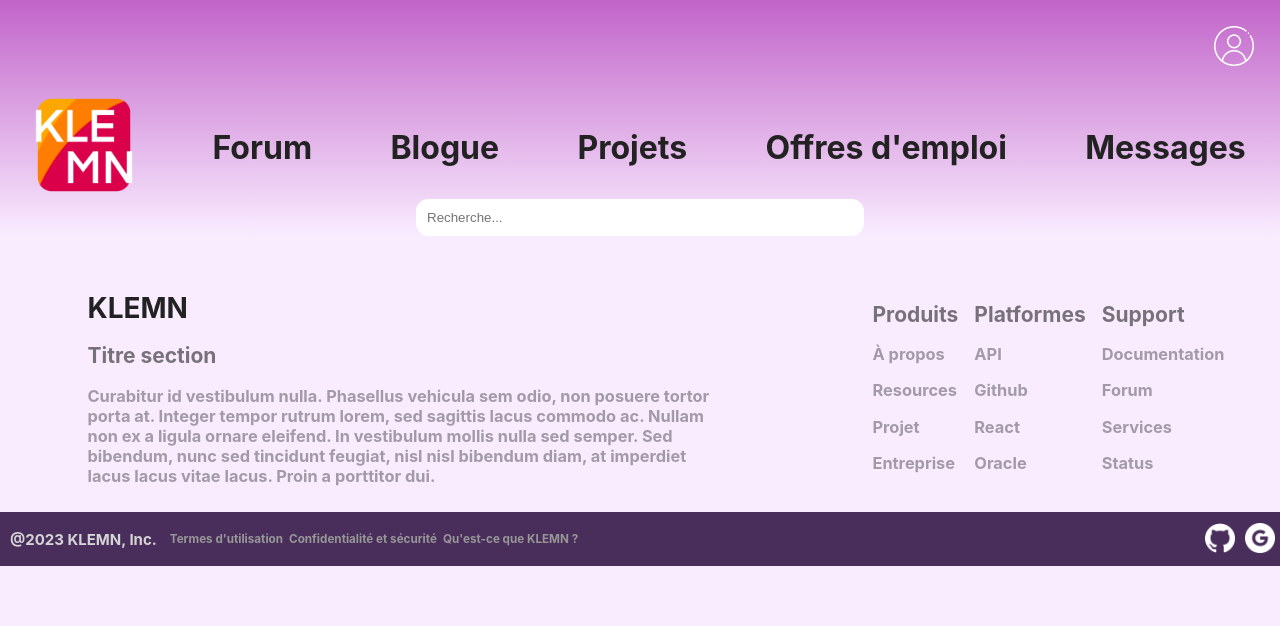
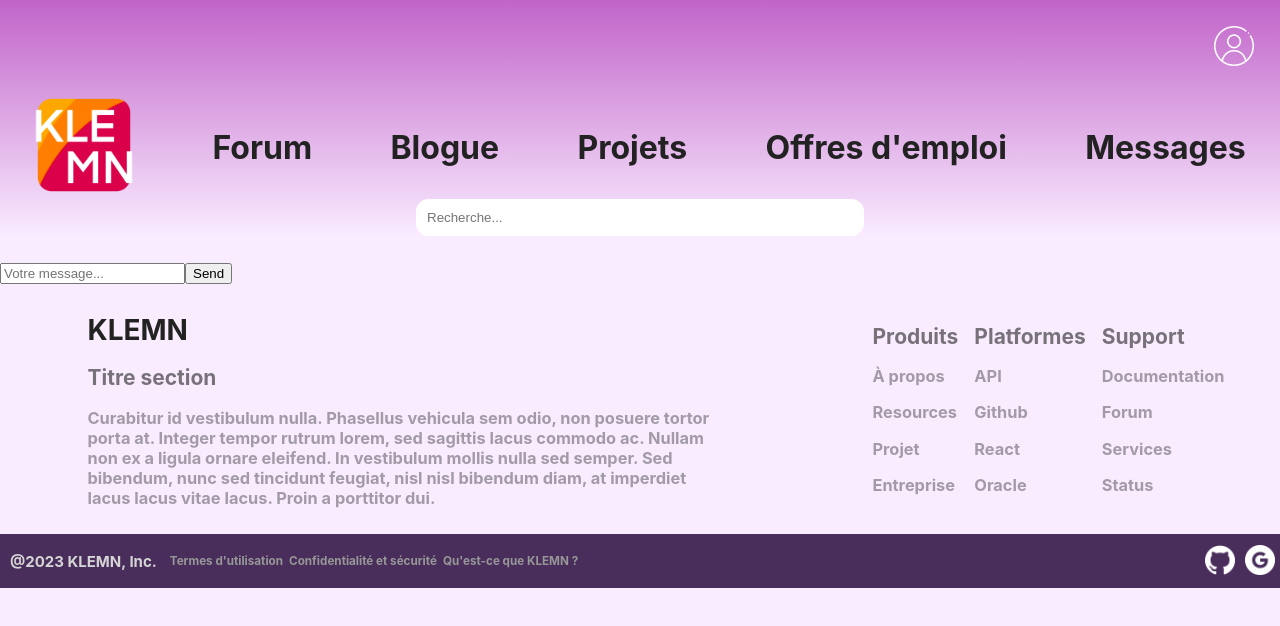
Before and after one commit to a23-b2b/projet-de-session-klemn, a React (Create React App) app: page /Chat in a window 1280 px wide. Shown: the top 626 px of the page. Built offline with nearby package versions, Linux system fonts and the light colour scheme.

Commit message:
creation de collection "messages" dans firebase cloud + access

```diff
--- a/package.json
+++ b/package.json
@@ -26,7 +26,9 @@
     "react-scripts": "5.0.1",
     "typescript": "^4.9.5",
     "web-vitals": "^2.1.4",
-    "winston": "^3.10.0"
+    "winston": "^3.10.0",
+    "workbox-core": "^7.0.0",
+    "workbox-window": "^7.0.0"
   },
   "scripts": {
     "start": "react-scripts start",
--- a/src/Layout.tsx
+++ b/src/Layout.tsx
@@ -8,6 +8,8 @@ import Forum from "./pages/Forum"
 import Projets from "./pages/Projets";
 import Landing from "./pages/Landing";
 import Profil from "./pages/Profil";
+import Chat from "./pages/Chat";
+
 
 function Layout() {
     return (
@@ -21,6 +23,7 @@ function Layout() {
                     <Route path="/forum" element={<Forum />} />
                     <Route path="/projets" element={<Projets />} />
                     <Route path="/profil/:username" element={<Profil />} />
+                    <Route path="/Chat" element={<Chat />} />
                 </Routes>
                 <Footer/>
             </BrowserRouter>
--- a/src/components/Header.tsx
+++ b/src/components/Header.tsx
@@ -55,7 +55,7 @@ function Header() {
 
                 <div>
                     {/* Lien page Offres d'emploi */}
-                    <Link to={'/projets'} className='link'>
+                    <Link to={'/Chat'} className='link'>
                         <h1>Messages</h1>
                     </Link>
                 </div>
--- a/src/firebase.ts
+++ b/src/firebase.ts
@@ -1,6 +1,12 @@
 // Import the functions you need from the SDKs you need
-import { initializeApp } from "firebase/app";
-import { getAuth } from "firebase/auth"
+import { getApp, initializeApp } from "firebase/app";
+import { getAuth } from "firebase/auth";
+import { getMessaging , getToken} from "firebase/messaging";
+import { Firestore, getFirestore } from "firebase/firestore";
+
+
+
+
 // TODO: Add SDKs for Firebase products that you want to use
 // https://firebase.google.com/docs/web/setup#available-libraries
 
@@ -16,4 +22,26 @@ const firebaseConfig = {
 
 // Initialize Firebase
 const app = initializeApp(firebaseConfig);
+export const db = getFirestore(app);
 export const auth = getAuth(app);
+
+
+function requestPermission() {
+  console.log('Requesting permission...');
+  Notification.requestPermission().then((permission) => {
+    if (permission === 'granted') {
+      console.log('granted access')
+      const messaging = getMessaging(app);
+      getToken(messaging, {vapidKey: 'PbgCPZ5RSKNgAyO-4V8eP6RbOvxfcZ2zLhLSE6PF82o'})
+      .then((currentToken) =>{
+        if (currentToken) {
+          console.log('current toke' , currentToken);
+        }else{
+          console.log('Can not get token')
+        }
+      });
+          }
+  });
+}
+
+requestPermission();
--- /dev/null
+++ b/src/pages/Chat.tsx
@@ -0,0 +1,51 @@
+import React, {useState, useEffect} from 'react';
+import {db} from '../firebase'
+import { doc, getDoc, setDoc } from "firebase/firestore";
+
+
+function Chat() {
+    const [messageData, setMessageData] = useState({});
+
+    useEffect(() => {
+        const collectionName = 'messages';
+
+        const documentId = 'uARocPk3a3SABat89yYv';
+
+        const messageDocRef = doc(db, collectionName, documentId);
+
+        async function fetchMessageData() {
+          try {
+            const docSnapshot = await getDoc(messageDocRef);
+            if (docSnapshot.exists()) {
+              setMessageData(docSnapshot.data());
+              console.log(docSnapshot.data())
+            } else {
+              console.log('Document does not exist');
+            }
+          } catch (error) {
+            console.error('Error fetching document:', error);
+          }
+        }
+
+        //fetchMessageData();
+      }, []);
+
+    return (
+        <div>
+
+            <div>
+                <form className="new-message-form">
+                    <input
+                        className="new-message-input"
+                        placeholder="Votre message..."
+                    />
+                    <button type="submit" className="send-button">
+                        Send
+                    </button>
+                </form>
+            </div>
+        </div>
+    );
+}
+
+export default Chat;
```
Also changed, not shown: 1 other file (tests, documents, lock files or other folders).
